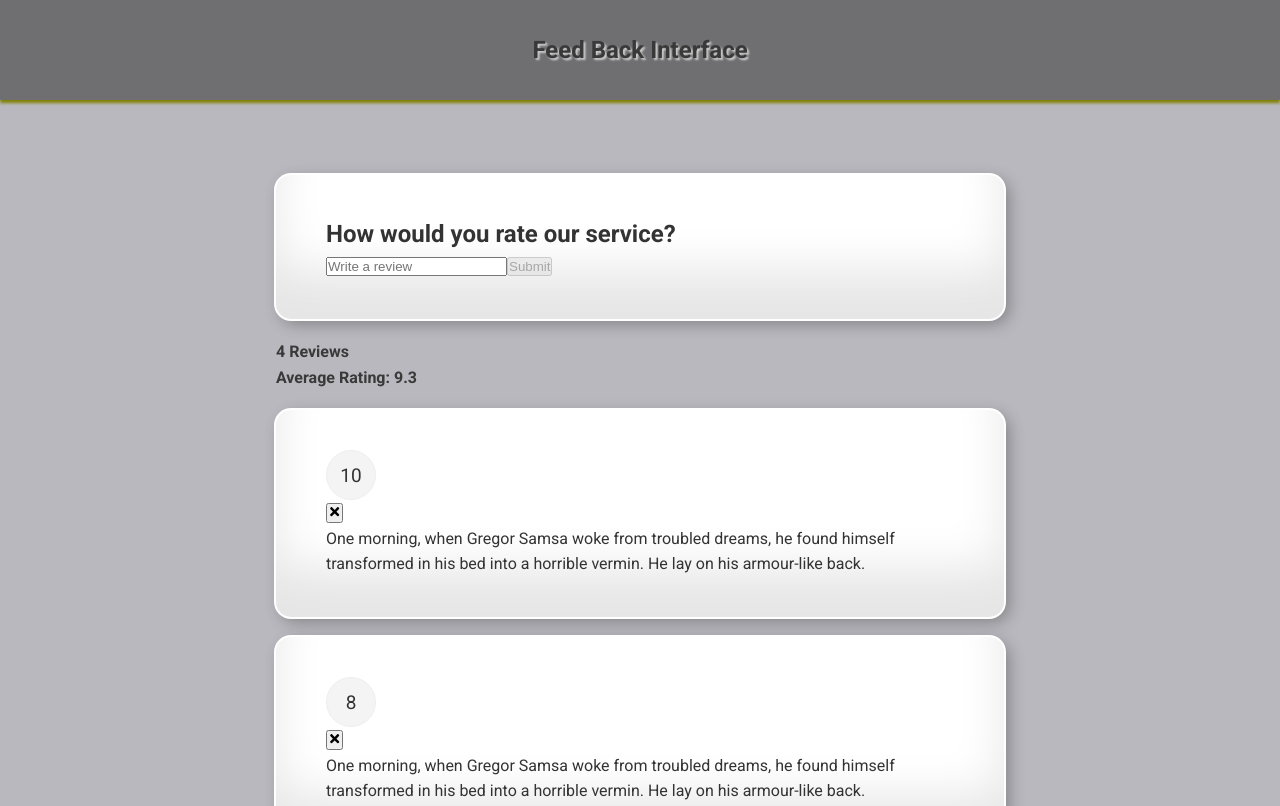
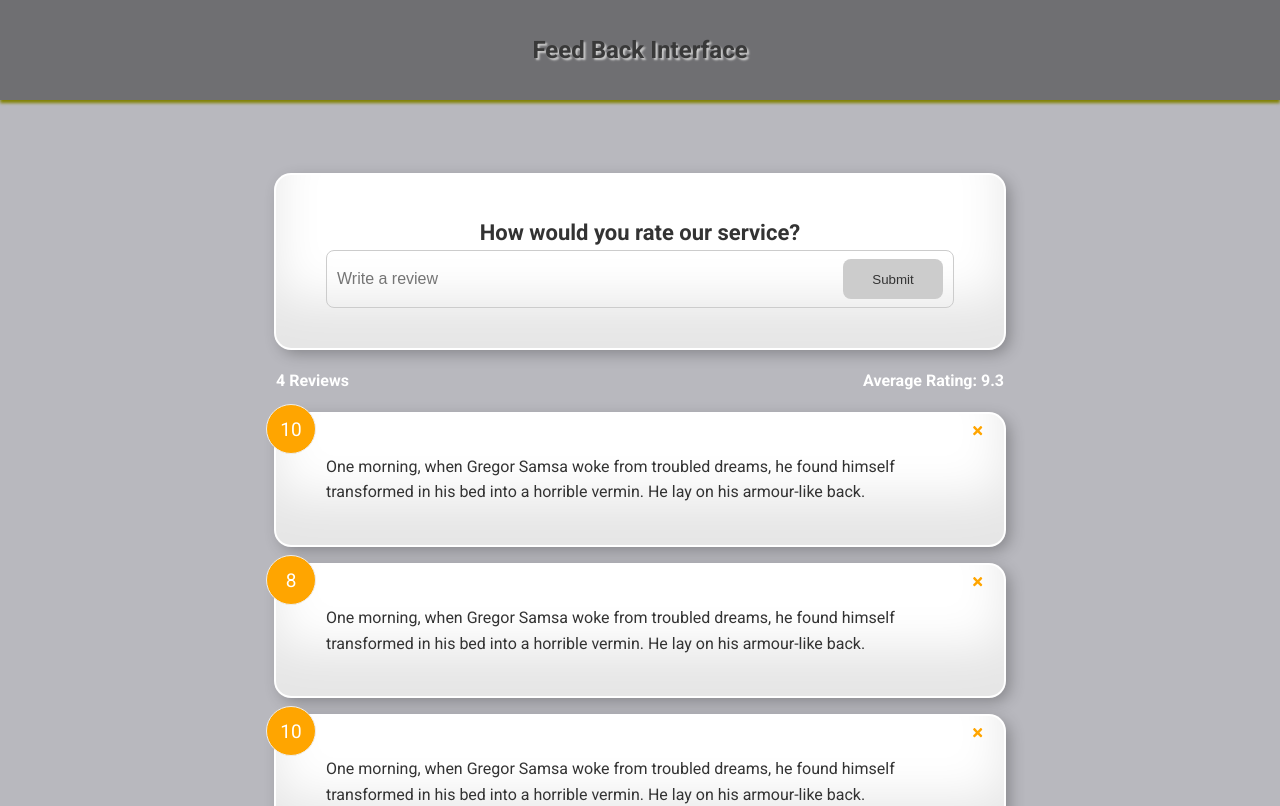
Before and after one commit to caeserlondon/react-feed-back, a React (Create React App) app: page / in a window 1280 px wide. Shown: the top 806 px of the page. Built offline with nearby package versions, Linux system fonts and the light colour scheme.

Commit message:
Updating the global styles

```diff
--- a/src/index.css
+++ b/src/index.css
@@ -62,3 +62,108 @@
 	border: 1px #eee solid;
 	transition: 0.3s;
 }
+
+.card h2 {
+	font-size: 22px;
+	font-weight: 600;
+	text-align: center;
+}
+
+ul {
+	list-style: none;
+}
+
+.rating li label {
+	position: absolute;
+	top: 50%;
+	left: 50%;
+	width: 50px;
+	height: 50px;
+	padding: 10px;
+	border-radius: 50%;
+	transform: translate(-50%, -50%);
+	cursor: pointer;
+}
+
+.rating li:hover,
+.num-display {
+	background: orange;
+	color: #fff;
+}
+
+.input-group {
+	display: flex;
+	flex-direction: row;
+	border: 1px solid #ccc;
+	padding: 8px 10px;
+	border-radius: 8px;
+}
+
+input {
+	flex-grow: 2;
+	border: none;
+	font-size: 16px;
+	background-color: transparent;
+}
+
+input:focus {
+	outline: none;
+}
+
+.feedback-stats {
+	color: #fff;
+	display: flex;
+	justify-content: space-between;
+	align-items: center;
+}
+
+.num-display {
+	position: absolute;
+	top: -10px;
+	left: -10px;
+}
+
+.close,
+.edit {
+	position: absolute;
+	top: 10px;
+	right: 20px;
+	cursor: pointer;
+	background: none;
+	border: none;
+}
+
+.close {
+	color: orange;
+}
+
+.edit {
+	right: 40px;
+}
+
+.btn {
+	color: #fff;
+	border: 0;
+	border-radius: 8px;
+	color: #fff;
+	width: 100px;
+	height: 40px;
+	cursor: pointer;
+	background-color: orange;
+}
+
+.btn:hover {
+	border: 1px solid white;
+	opacity: 0.9;
+}
+
+.btn:disabled {
+	background-color: #cccccc;
+	color: #333;
+	cursor: auto;
+}
+
+.btn:disabled:hover {
+	transform: scale(1);
+	opacity: 1;
+}
```
